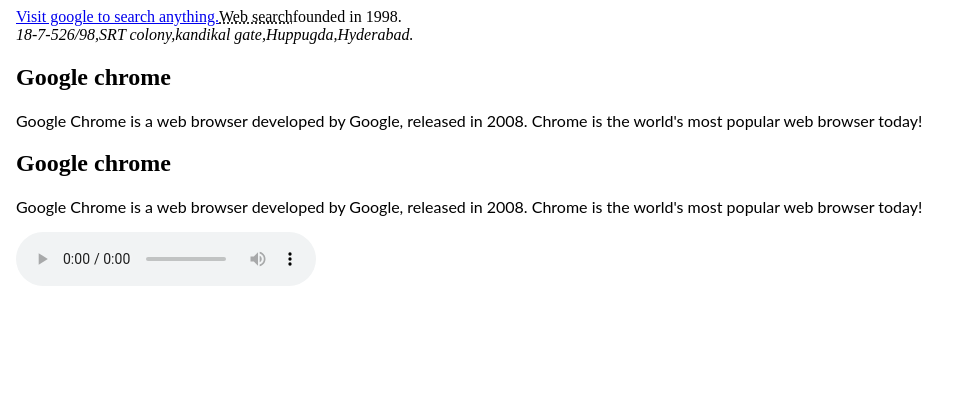
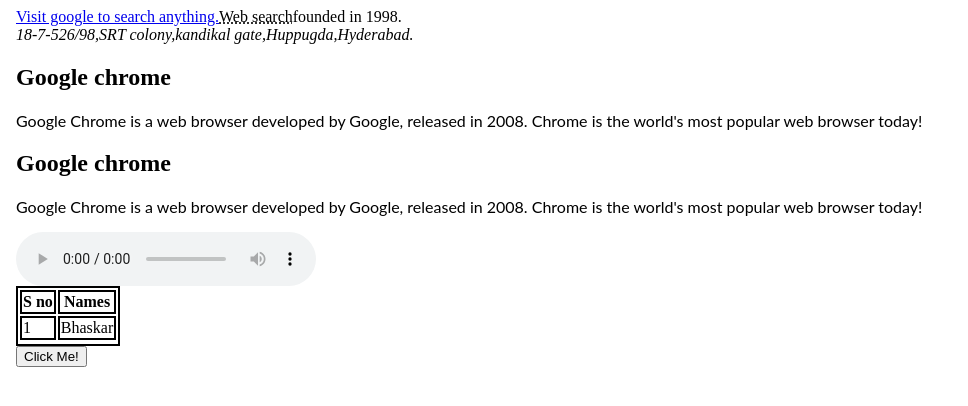
Before and after one commit to bhaskarpatnam/angular-Demo-html, an Angular app: page / in a window 1280 px wide. Shown: the top 406 px of the page, without its empty margins (0-968 px from the left). Built offline with nearby package versions, Linux system fonts and the light colour scheme; grey boxes are pictures that could not be loaded.

Commit message:
1 file modified

```diff
--- a/src/app/app.component.html
+++ b/src/app/app.component.html
@@ -3,6 +3,11 @@
 <head>
 <!-- This is a demo html website-->
 <title>html Demo</title>
+<style>
+table,th,td {
+  border:2px solid black;
+}
+</style>
 </head>
 <body>
 <a href="www.google.com">Visit google to search anything.</a>
@@ -23,6 +28,18 @@
 <source src="Vikram bgm.mp3" type="audio/ogg">
 <source src="Vikram bgm.mp3" type="audio/mpeg">
 </audio>
+<table>
+<tr>
+<th>S no</th>
+<th>Names</th>
+</tr>
+<tr>
+<td>1</td>
+<td>Bhaskar</td>
+<tr>
+</table>
+<button type="button" onclick="alert('Ok GOOGLE')">Click Me!</button>
+
 
 </body>
 </html>
```
